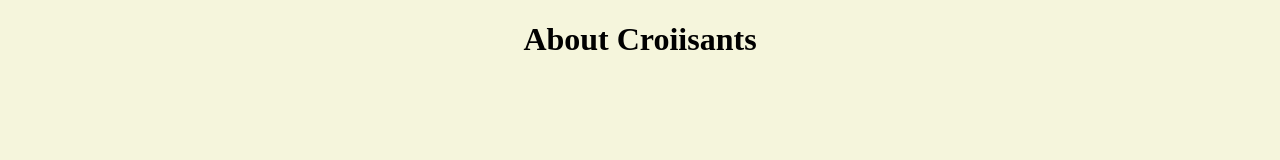
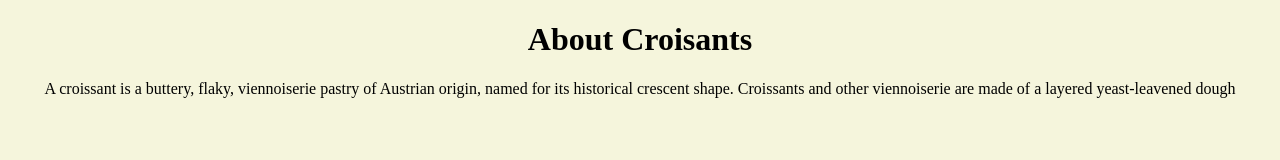
Before and after one commit to Fcchbv/Croissant, a plain HTML site: page about.html in a window 1280 px wide. Drawn offline with Linux system fonts and the light colour scheme.

Commit message:
corrected spelling mistakes

```diff
--- a/about.html
+++ b/about.html
@@ -9,6 +9,11 @@
     <title>Croissant</title>
   </head>
   <body>
-    <h1>About Croiisants</h1>
+    <h1>About Croisants</h1>
+    <p>
+      A croissant is a buttery, flaky, viennoiserie pastry of Austrian origin,
+      named for its historical crescent shape. Croissants and other viennoiserie
+      are made of a layered yeast-leavened dough
+    </p>
   </body>
 </html>
```
Also changed, not shown: contact.html (+1 -1 lines).
